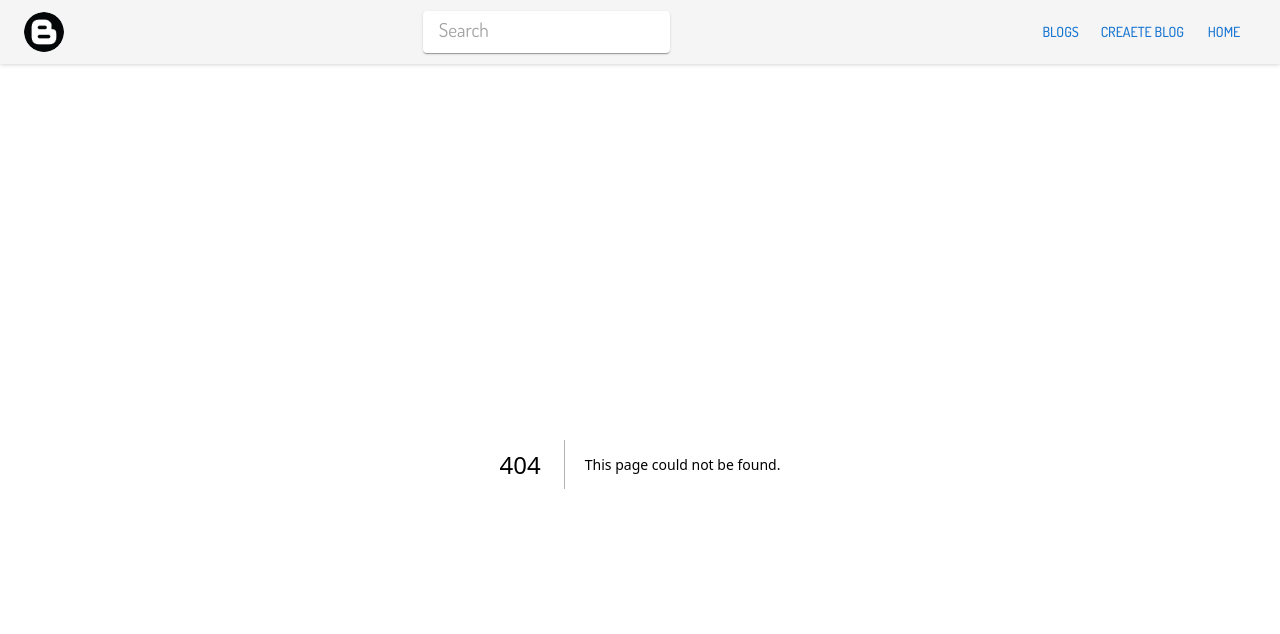
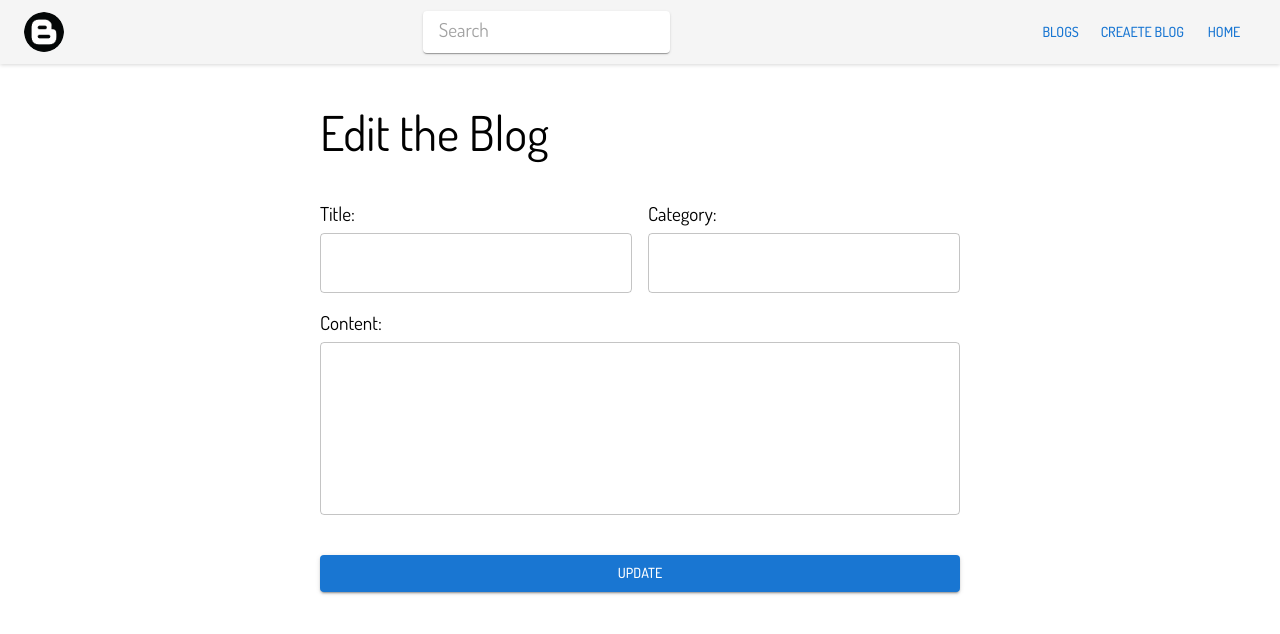
Before and after one commit to davood-frontend/Blog, a Next.js app: page /blogs/edit/1 in a window 1280 px wide. Before the commit this address had no page. Shown: the top 634 px of the page. Built offline with nearby package versions, Linux system fonts and the light colour scheme; some icons are missing; what @mui/material-nextjs would draw is missing.

Commit message:
feat: add update-blog page

```diff
--- /dev/null
+++ b/app/blogs/edit/[id]/page.tsx
@@ -0,0 +1,66 @@
+'use client'
+import React from 'react';
+import { Box, Typography, TextField, Button } from '@mui/material';
+import { RootState } from '@/app/store';
+import Grid from '@mui/material/Grid';
+import { useDispatch, useSelector } from 'react-redux';
+import { useState } from 'react';
+import { blogUpdated } from '@/app/reducers/blogSlice';
+import { useRouter, notFound, usePathname } from 'next/navigation';
+
+const page = () => {
+    const id = usePathname().split('/').pop()
+    if (!id) return notFound()
+
+    const blog = useSelector((state: RootState) => state.blogs.find(blog => blog.id === id))
+    const dispatch = useDispatch()
+    const router = useRouter()
+
+    const [title, setTitle] = useState(blog?.title)
+    const [category, setCategory] = useState(blog?.category)
+    const [content, setContent] = useState(blog?.content)
+
+    const handleformSubmit = () => {
+        if (title && content && category) {
+            dispatch(blogUpdated({ title, category, content, id }))
+            router.push(`/blogs/${id}`)
+        }
+    }
+
+    return (
+        <Box sx={{ display: 'flex', justifyContent: 'center', py: 5 }}>
+            <Box sx={{ width: 1 / 2, display: 'flex', flexDirection: 'column', rowGap: 5 }}>
+
+                <Typography variant='h3'>
+                    Edit the Blog
+                </Typography>
+                <form action="" autoComplete='off'>
+                    <Grid container spacing={2}>
+                        <Grid size={6}>
+                            <Typography sx={{ mb: 0.5 }}>
+                                Title:
+                            </Typography>
+                            <TextField fullWidth value={title} onChange={(e) => setTitle(e.target.value)} />
+                        </Grid>
+
+                        <Grid size={6}>
+                            <Typography sx={{ mb: 0.5 }}>
+                                Category:
+                            </Typography>
+                            <TextField fullWidth value={category} onChange={(e) => setCategory(e.target.value)} />
+                        </Grid>
+                        <Grid size={12}>
+                            <Typography sx={{ mb: 0.5 }}>
+                                Content:
+                            </Typography>
+                            <TextField fullWidth rows={5} multiline value={content} onChange={(e) => setContent(e.target.value)} />
+                        </Grid>
+                    </Grid>
+                </form>
+                <Button fullWidth variant='contained' onClick={handleformSubmit}>Update</Button>
+            </Box>
+        </Box>
+    );
+};
+
+export default page;
--- a/app/reducers/blogSlice.ts
+++ b/app/reducers/blogSlice.ts
@@ -12,18 +12,21 @@ const initialState = [
         id: nanoid(),
         date: new Date().toISOString(),
         title: 'Very first blog',
+        category: 'Anime',
         content: 'blah blah blah, blah blah blah blah blah... blah blah',
     },
     {
         id: nanoid(),
         date: new Date().toISOString(),
         title: 'Very second blog',
+        category: 'Anime',
         content: 'blah blah blah, blah blah blah blah blah... blah blah',
     },
     {
         id: nanoid(),
         date: new Date().toISOString(),
         title: 'Very thirf blog',
+        category: 'Anime',
         content: 'blah blah blah, blah blah blah blah blah... blah blah',
     },
 ]
@@ -48,8 +51,16 @@ const blogsSlice = createSlice({
                     }
                 }
             }
+        },
+        blogUpdated: (state, action: PayloadAction<{ title: string, content: string, category: string, id: string }>) => {
+            const currentBlog = state.find(state => state.id === action.payload.id)
+            if (currentBlog) {
+                currentBlog.title = action.payload.title
+                currentBlog.category = action.payload.category
+                currentBlog.content = action.payload.content
+            }
         }
     }
 })
-export const { blogAdded } = blogsSlice.actions
+export const { blogAdded, blogUpdated } = blogsSlice.actions
 export default blogsSlice.reducer
```
Also changed, not shown: app/blogs/[id]/page.tsx (+20 -2 lines).
